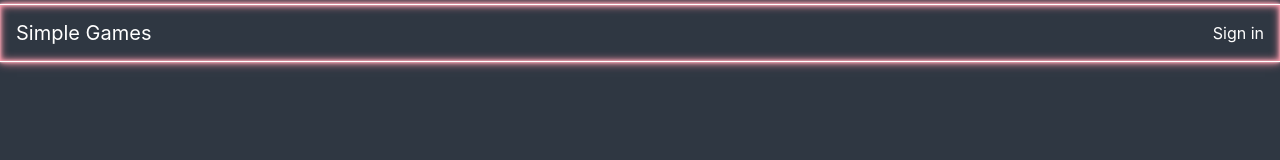
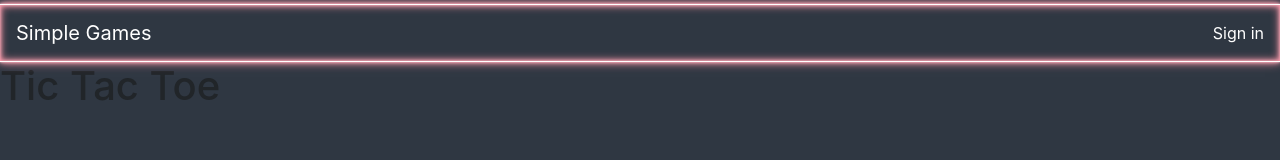
Before and after one commit to drospond/simple-games, a React (Create React App) app in the folder client/: page /TicTacToe in a window 1280 px wide. Shown: the top 160 px of the page. Built offline with nearby package versions, Linux system fonts and the light colour scheme; a web font is replaced by a local one.

Commit message:
link to tic-tac-toe page

```diff
--- a/client/src/App.js
+++ b/client/src/App.js
@@ -10,6 +10,7 @@ import {
   Route,
   BrowserRouter,
 } from "react-router-dom";
+import TicTacToe from "./Containers/TicTacToe/TicTacToe";
 
 function App() {
   return (
@@ -25,6 +26,11 @@ function App() {
           path="/createAccount"
           render={(props) => <CreateAccount {...props} />}
         />
+        <Route
+          exact
+          path="/TicTacToe"
+          render={(props) => <TicTacToe {...props} />}
+        />
       </Switch>
     </BrowserRouter>
   );
--- a/client/src/Components/GameCard/GameCard.jsx
+++ b/client/src/Components/GameCard/GameCard.jsx
@@ -1,13 +1,13 @@
 import React from "react";
 import './GameCard.scss';
 
-const GameCard = () => {
+const GameCard = (props) => {
   return (
     <div class="card game-card text-center">
       <img src="https://via.placeholder.com/280X180" class="card-img-top" alt="..." />
       <div class="card-body">
         <h5 class="card-title">Test Game</h5>
-        <a href="#" class="btn btn-primary">
+        <a href={props.link} class="btn btn-primary">
           Play Game
         </a>
       </div>
--- a/client/src/Containers/Home/Home.jsx
+++ b/client/src/Containers/Home/Home.jsx
@@ -10,7 +10,7 @@ class Home extends Component {
           <h1 className="title">Simple Games</h1>
         </div>
         <div className="row card-row">
-          <GameCard />
+          <GameCard link="/TicTacToe"/>
         </div>
       </div>
     );
--- /dev/null
+++ b/client/src/Containers/TicTacToe/TicTacToe.jsx
@@ -0,0 +1,13 @@
+import React, { Component } from 'react';
+
+class TicTacToe extends Component {
+    render() {
+        return (
+            <div>
+                <h1>Tic Tac Toe</h1>
+            </div>
+        );
+    }
+}
+
+export default TicTacToe;
```
